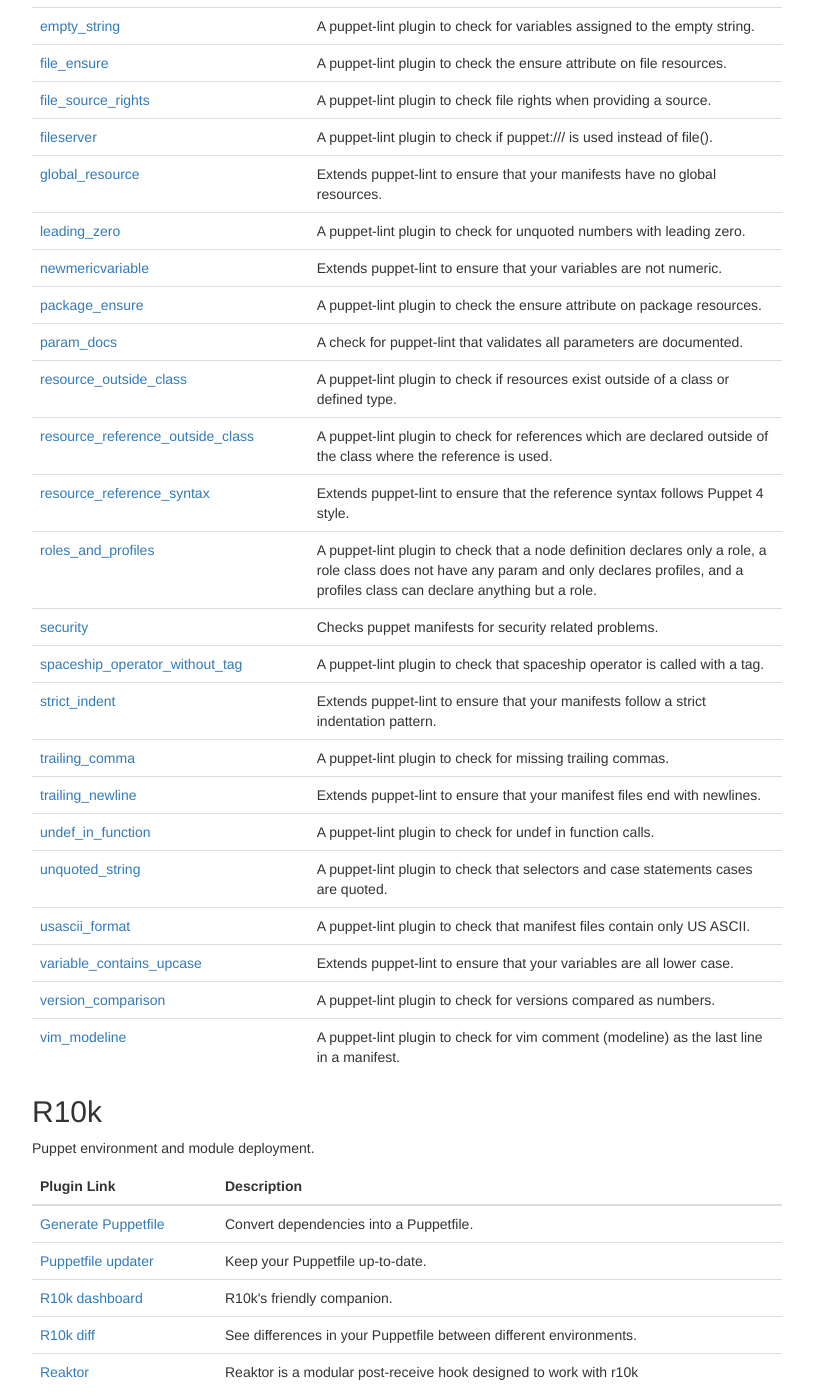
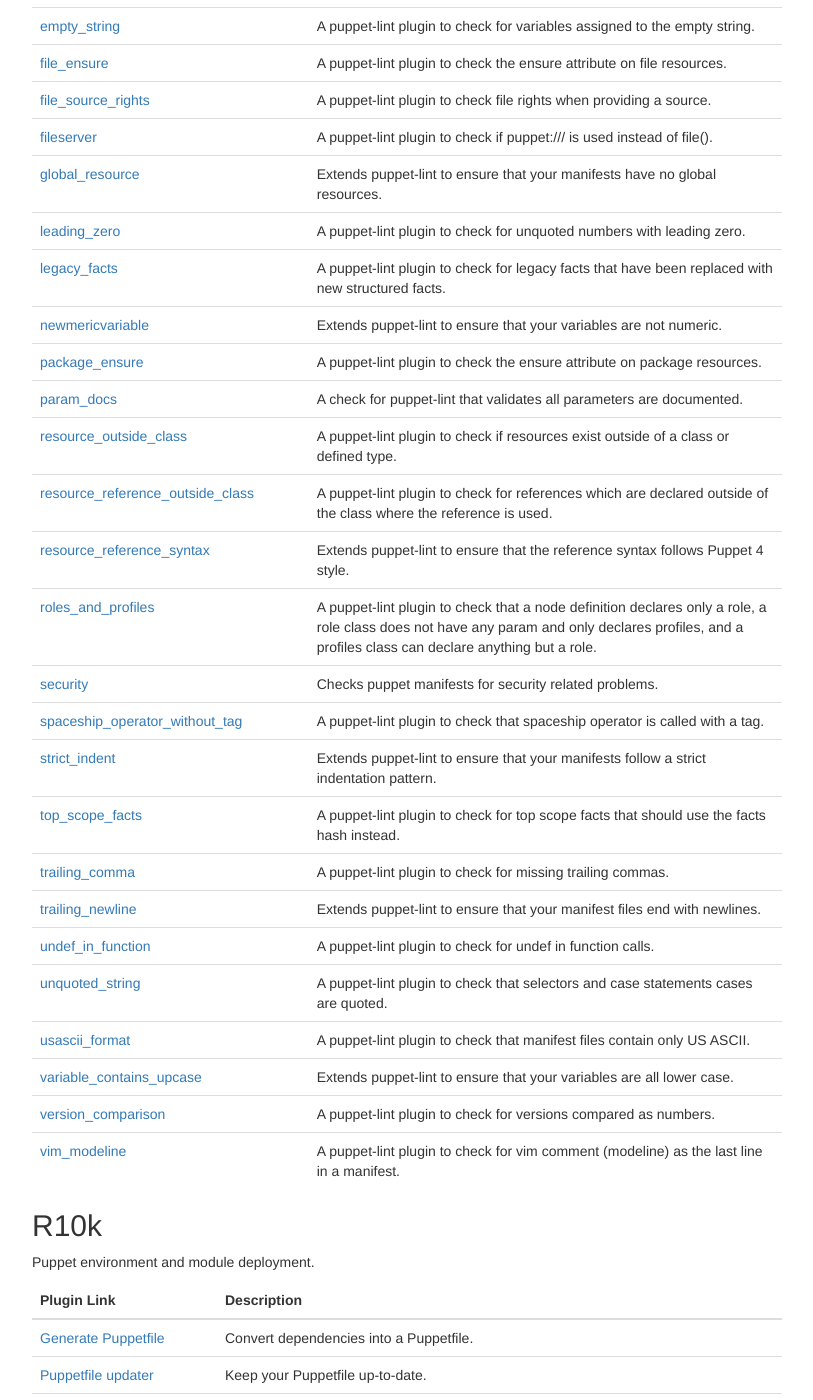
Before and after one commit to voxpupuli/voxpupuli.github.io, a Jekyll site: the page built from plugins/index.md, in a window 1280 px wide and 1400 px high, scrolled down 2837 px. Shown: the whole window, without its empty margins (233-1046 px from the left). Built offline with Jekyll 4.4.1, drawn with Linux system fonts in a browser that asks for light colours; nearby versions of some CDN libraries.

Commit message:
add top_scope_facts and legacy_facts linters (#62)
useful to take advantage of the structured facts and `$facts` hash in
puppet 4 but puppet 3 users can also make use of them if they've
configured puppet correctly or are running a new version of facter

* top_scope_facts - lints for facts like `$::operatingsystem` and
replaces them with `$facts['operatingsystem']` .

* legacy_facts - lints for so called legacy facts like
`$facts['operatingsystemmajrelease']` or `$::operatingsystemmajrelease`
and replaces them with the new fancy structured fact like
`$facts['os']['release']['major']`

ref https://github.com/voxpupuli/plumbing/issues/21

```diff
--- a/_data/tools/puppet-lint.json
+++ b/_data/tools/puppet-lint.json
@@ -145,6 +145,16 @@
       "description": "A puppet-lint plugin to check if resources exist outside of a class or defined type."
     },
     {
+      "name": "top_scope_facts ",
+      "url": "https://github.com/mmckinst/puppet-lint-top_scope_facts-check",
+      "description": "A puppet-lint plugin to check for top scope facts that should use the facts hash instead."
+    },
+    {
+      "name": "legacy_facts",
+      "url": "https://github.com/mmckinst/puppet-lint-legacy_facts-check",
+      "description": "A puppet-lint plugin to check for legacy facts that have been replaced with new structured facts."
+    },
+    {
       "name": "resource_reference_outside_class",
       "url": "https://github.com/voxpupuli/puppet-lint-reference_on_declaration_outside_of_class-check.git",
       "description": "A puppet-lint plugin to check for references which are declared outside of the class where the reference is used."
```
